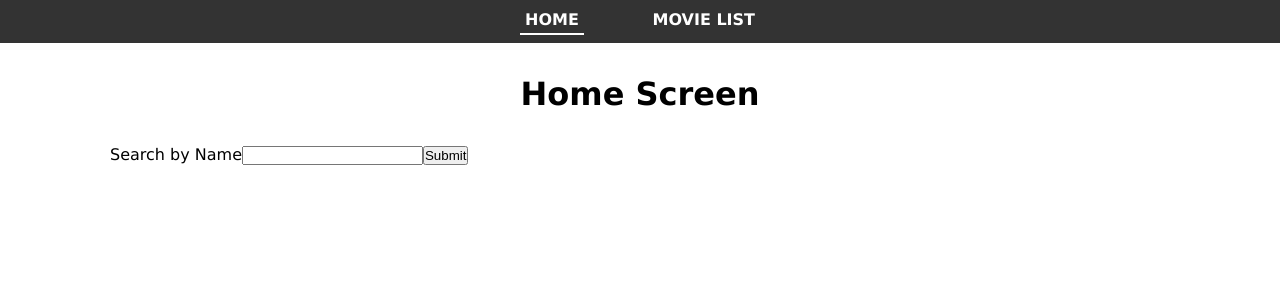
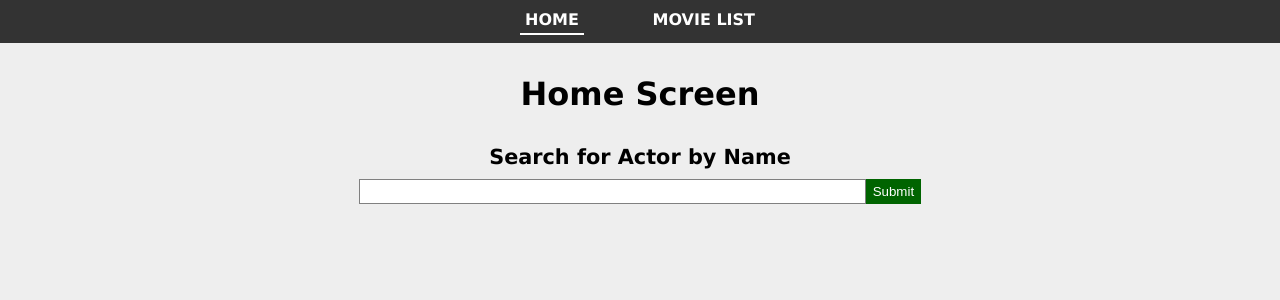
Before and after one commit to haldix/movie-search, a React (Create React App) app: page / in a window 1280 px wide. Shown: the top 300 px of the page. Built offline with nearby package versions, Linux system fonts and the light colour scheme; no server answers.

Commit message:
add styling to HomeScreen and ActorScreen

```diff
--- a/src/components/CardGrid.js
+++ b/src/components/CardGrid.js
@@ -3,13 +3,25 @@ import ActorCard from './ActorCard';
 import './CardGrid.scss';
 
 const CardGrid = ({ persons }) => {
+  // Sort to push actors w/o image to back of array
+  let sortedPersons = noImgToBack(persons);
+
   return (
     <section className='card-grid'>
-      {persons.map((actor) => (
+      {sortedPersons.map((actor) => (
         <ActorCard key={actor.id} actor={actor} />
       ))}
     </section>
   );
 };
 
+function noImgToBack(arr) {
+  const hasImgs = [];
+  const noImgs = [];
+  arr.forEach((actor, i) => {
+    actor.profile_path ? hasImgs.push(actor) : noImgs.push(actor);
+  });
+  return [...hasImgs, ...noImgs];
+}
+
 export default CardGrid;
--- a/src/components/CardGrid.scss
+++ b/src/components/CardGrid.scss
@@ -1,9 +1,8 @@
 .card-grid {
-  border: red solid 2px;
   display: grid;
-  grid-template-columns: repeat(auto-fill, minmax(200px, 1fr));
+  grid-template-columns: repeat(auto-fill, minmax(150px, 1fr));
   grid-auto-rows: auto;
-  gap: 30px;
+  gap: 2rem;
   font-family: sans-serif;
   padding-top: 30px;
 }
--- a/src/index.css
+++ /dev/null
@@ -1,22 +0,0 @@
-* {
-  margin: 0;
-  padding: 0;
-  -webkit-box-sizing: border-box;
-          box-sizing: border-box;
-}
-
-body {
-  font-family: Verdana, Geneva, Tahoma, sans-serif;
-}
-
-.container {
-  max-width: 1100px;
-  margin: auto;
-  padding: 0 20px;
-}
-
-h1 {
-  text-align: center;
-  margin: 2rem;
-}
-/*# sourceMappingURL=index.css.map */
--- a/src/index.scss
+++ b/src/index.scss
@@ -5,13 +5,14 @@
 }
 
 body {
+  background-color: rgb(238, 238, 238);
   font-family: Verdana, Geneva, Tahoma, sans-serif;
 }
 
 .container {
-  max-width: 1100px;
+  max-width: 1000px;
   margin: auto;
-  padding: 0 20px;
+  padding: 0 2rem;
 }
 
 h1 {
--- a/src/screens/ActorScreen.js
+++ b/src/screens/ActorScreen.js
@@ -3,6 +3,7 @@ import { useDispatch, useSelector } from 'react-redux';
 import { getActorDetails } from '../actions/actorActions';
 import noPhoto from '../images/no-image-available.png';
 import format from 'date-fns/format';
+import './ActorScreen.scss';
 
 const ActorScreen = ({ match }) => {
   const actorData = useSelector((state) => state.actorData);
@@ -36,16 +37,16 @@ const ActorScreen = ({ match }) => {
       ) : error ? (
         <p>error</p>
       ) : (
-        <div className='actor'>
+        <div className='actor-details'>
           <figure>
             <img src={imgUrl} alt={name} />
-            <figcaption>{name}</figcaption>
           </figure>
-          <p>
+          <h2>{name}</h2>
+          <p className='birthday'>
             {birthday && <span>Born: {formatDate(birthday)}&nbsp;&nbsp;</span>}
             {deathday && <span>Died: {formatDate(deathday)}</span>}
           </p>
-          <p>{biography}</p>
+          <p className='bio'>{biography}</p>
         </div>
       )}
     </div>
--- a/src/screens/ActorScreen.scss
+++ b/src/screens/ActorScreen.scss
@@ -1,4 +1,9 @@
 .actor-details {
+  display: flex;
+  flex-direction: column;
+  justify-content: center;
+  align-items: center;
+
   figure {
     width: 50%;
   }
@@ -6,4 +11,18 @@
     display: block;
     width: 100%;
   }
+
+  h2 {
+    margin-top: 1rem;
+  }
+
+  .birthday {
+    margin-bottom: 0.7rem;
+    font-weight: bold;
+    font-style: italic;
+  }
+
+  .bio {
+    padding: 0 2rem 2rem;
+  }
 }
--- a/src/screens/HomeScreen.js
+++ b/src/screens/HomeScreen.js
@@ -3,10 +3,12 @@ import { useDispatch, useSelector } from 'react-redux';
 import { getPerson } from '../actions/actorActions';
 import CardGrid from '../components/CardGrid';
 import Pagination from '../components/Pagination';
+import './HomeScreen.scss';
 
 const HomeScreen = () => {
   const [name, setName] = useState('');
   const [searchName, setSearchName] = useState('');
+
   const actorData = useSelector((state) => state.actorData);
   const { loading, success, person } = actorData;
   // console.log(person);
@@ -27,10 +29,12 @@ const HomeScreen = () => {
   return (
     <div className='container'>
       <h1>Home Screen</h1>
-      <form onSubmit={submitHandler}>
-        <label htmlFor='name'>Search by Name</label>
-        <input id='name' value={name} onChange={nameHandler} />
-        <button type='submit'>Submit</button>
+      <form className='form-search' onSubmit={submitHandler}>
+        <label htmlFor='name'>Search for Actor by Name</label>
+        <div className='input-group'>
+          <input id='name' value={name} onChange={nameHandler} />
+          <button type='submit'>Submit</button>
+        </div>
       </form>
       {loading && <h2>LOADING...</h2>}
       {person && person.total_results === 0 && (
--- /dev/null
+++ b/src/screens/HomeScreen.scss
@@ -0,0 +1,45 @@
+h2 {
+  margin-bottom: 1.2rem;
+}
+
+.form-search {
+  margin: 1rem 0 3rem 0;
+
+  .input-group {
+    width: 60%;
+    margin: 0 auto;
+    display: flex;
+  }
+  label {
+    text-align: center;
+    display: block;
+    font-size: 1.3rem;
+    font-weight: bold;
+    margin-bottom: 0.6rem;
+  }
+  input {
+    border: 1px solid gray;
+    flex: 1;
+    padding: 0.3em;
+    outline: none;
+
+    &:focus {
+      box-shadow: 3px 5px 6px rgba(0, 0, 0, 0.3);
+    }
+  }
+
+  button {
+    background-color: darkgreen;
+    color: #fff;
+    padding: 0 0.5em;
+    border: none;
+    outline: none;
+
+    &:focus {
+      box-shadow: 3px 5px 6px rgba(0, 0, 0, 0.3);
+    }
+    &:hover {
+      background-color: darken(darkgreen, 10%);
+    }
+  }
+}
```
Also changed, not shown: src/components/ActorCard.css (deleted, +0 -26 lines), src/components/CardGrid.css (deleted, +0 -12 lines), src/components/Navbar.css (deleted, +0 -29 lines), 1 other file (tests, documents, lock files or other folders).
